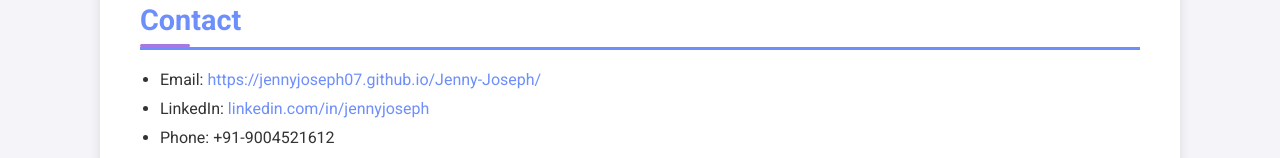
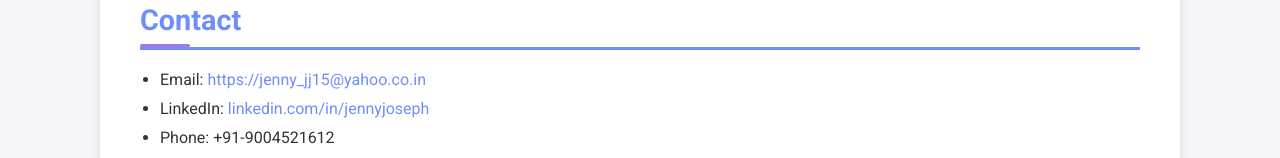
Before and after one commit to Jenny-Newtocoding/Jenny-Joseph, a plain HTML site: page index.html in a window 1280 px wide. Shown: the part 2021-2179 px from the top of the page. Drawn offline with Linux system fonts and the light colour scheme.

Commit message:
Update index.html

```diff
--- a/index.html
+++ b/index.html
@@ -225,7 +225,7 @@
         <div class="section">
             <h2>Contact</h2>
             <ul class="contact-info">
-                <li>Email: <a href="mailto:https://jennyjoseph07.github.io/Jenny-Joseph/">https://jennyjoseph07.github.io/Jenny-Joseph/</a></li>
+                <li>Email: <a href="mailto:jenny_jj15@yahoo.co.in">https://jenny_jj15@yahoo.co.in</a></li>
                 <li>LinkedIn: <a href="https://www.linkedin.com/in/jenny-joseph-9272a7158" target="_blank">linkedin.com/in/jennyjoseph</a></li>
                 <li>Phone: +91-9004521612</li>
                 <li>Location: Mumbai, India</li>
```
